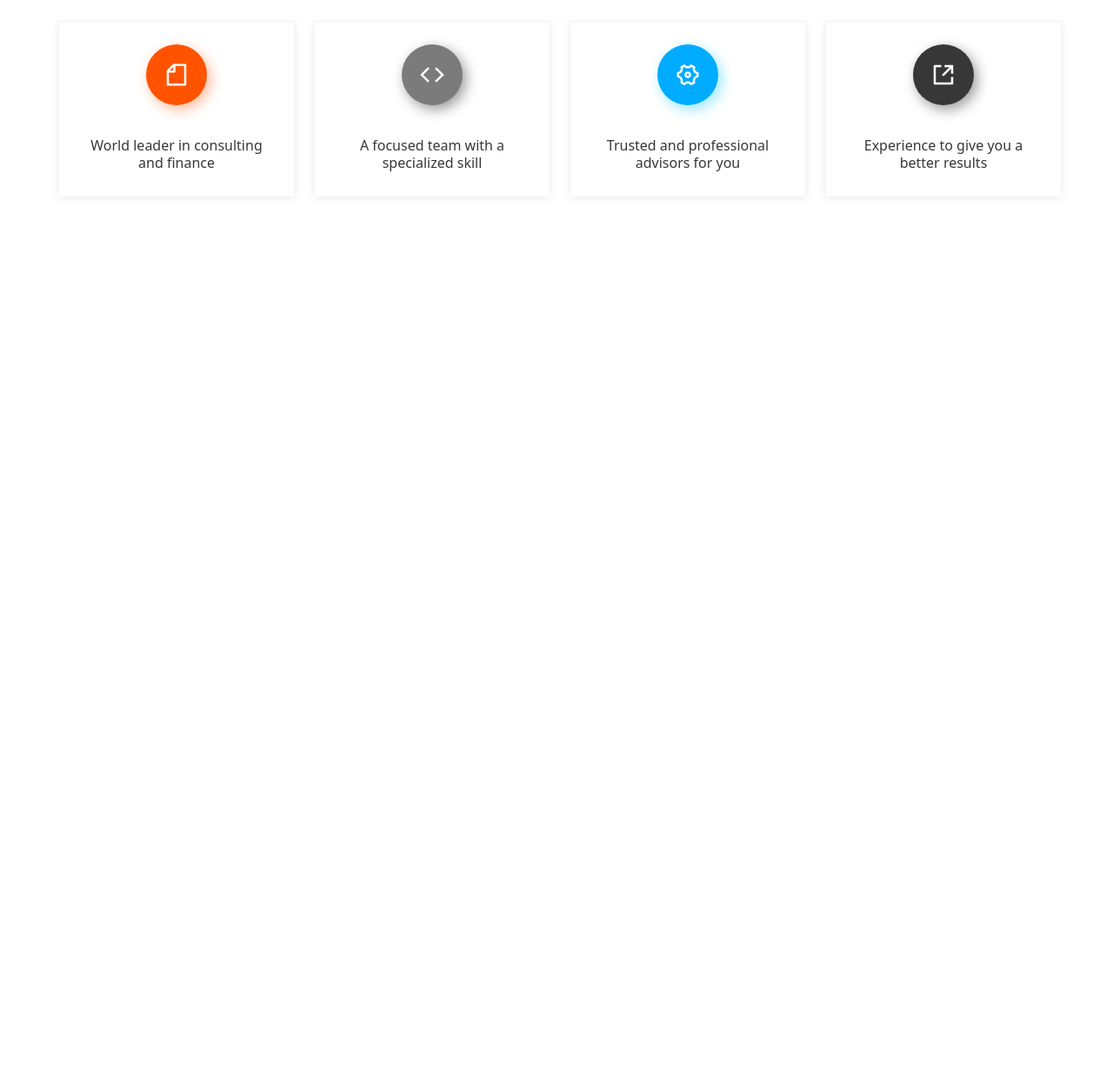
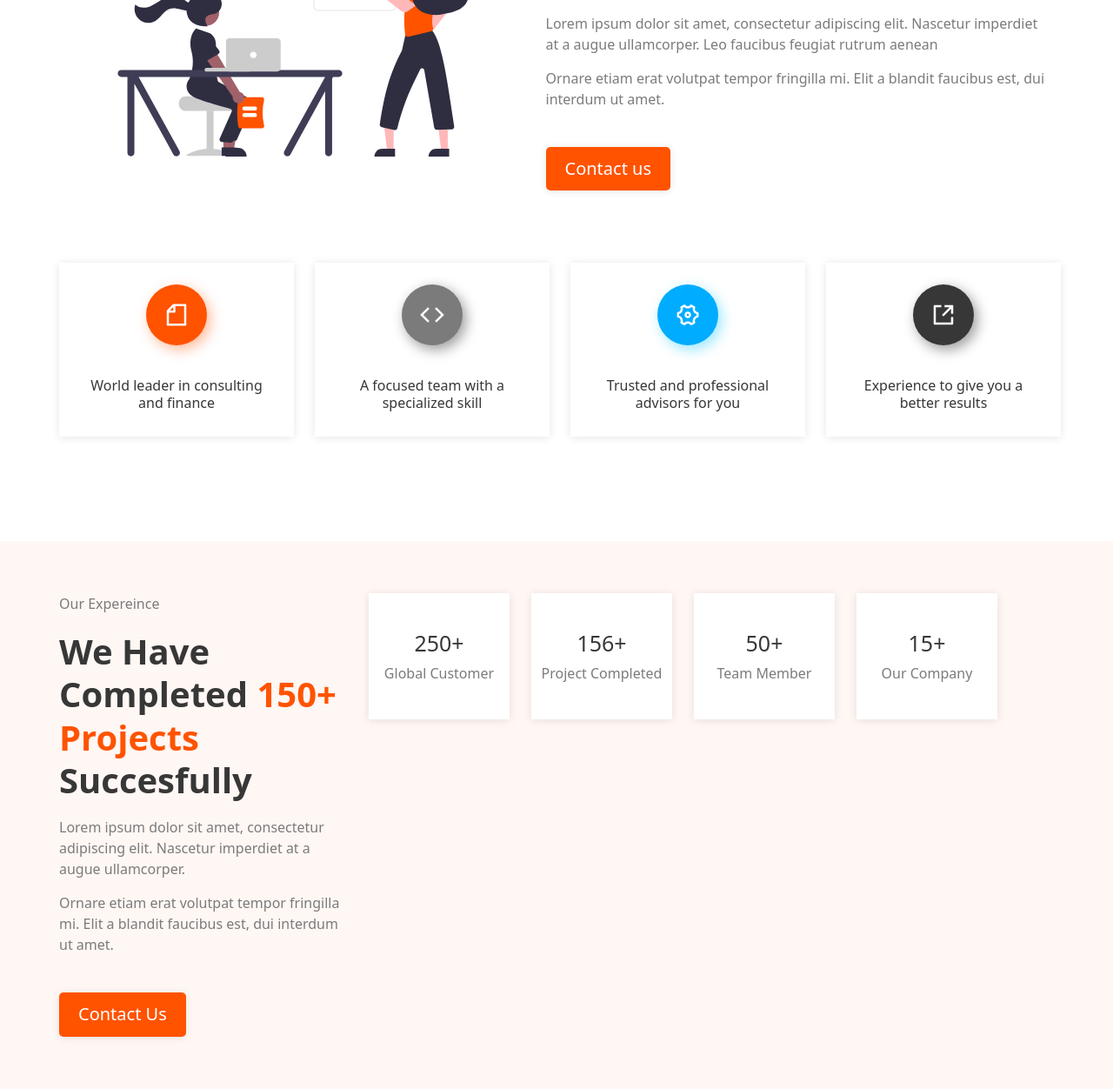
Before and after one commit to Gelsomin0/multipurpose-responsive, a plain HTML site: page index.html in a window 1280 px wide. Shown: the part 1100-2352 px from the top of the page at 87% size. Before the commit the page ends 1376 px from the top, so only its background shows below. Drawn offline with nearby package versions, Linux system fonts and the light colour scheme.

Commit message:
some changes

```diff
--- a/css/styles.css
+++ b/css/styles.css
@@ -297,6 +297,11 @@ body {
 }
 
 @media screen and (min-width: 768px) {
+    .hero-section {
+        padding-top: 73px;
+        padding-bottom: 73px;
+    }
+
     .hero-container {
         flex-direction: row-reverse;
         gap: 19px;
@@ -332,6 +337,11 @@ body {
 }
 
 @media screen and (min-width: 1200px) {
+    .hero-section {
+        padding-top: 153px;
+        padding-bottom: 153px;
+    }
+
     .hero-image-icon {
         width: 639px;
         height: 429px;
@@ -447,6 +457,11 @@ body {
 }
 
 @media screen and (min-width: 768px) {
+    .about-section {
+        padding-top: 120px;
+        padding-bottom: 120px;
+    }
+
     .about-container {
         flex-direction: row;
         flex-wrap: wrap;
@@ -505,3 +520,116 @@ body {
         height: 70px;
     }
 }
+
+
+/* ============================== OUR EXPERIENCE SECTION ============================== */
+
+.our-section {
+    background-color: var(--color-orange-background);
+    padding-top: 50px;
+    padding-bottom: 50px;
+}
+
+.our-container {
+    display: flex;
+    flex-direction: column;
+    gap: 50px;
+}
+
+.our-left-part {
+    display: flex;
+    flex-direction: column;
+    align-items: center;
+    gap: 18px;
+}
+
+.our-section-title {
+    width: 255px;
+}
+
+.our-rigth-list {
+    display: flex;
+    flex-direction: column;
+    gap: 25px;
+}
+
+.our-list-item {
+    /* width: 343px;
+    height: 250px; */
+    background-color: var(--color-white);
+    box-shadow: 0px 1px 10px rgba(0, 0, 0, 0.1);
+    display: flex;
+    flex-direction: column;
+    justify-content: center;
+    align-items: center;
+    gap: 18px;
+    padding-top: 71px;
+    padding-bottom: 71px;
+}
+
+.our-list-item-title {
+    font-weight: 700;
+    font-size: 48px;
+    line-height: 123.6%;
+    text-transform: capitalize;
+    color: var(--color-black);
+}
+
+.our-list-item-info {
+    font-weight: 500;
+    font-size: 25px;
+    line-height: 123.6%;
+    color: var(--color-gray-paragraph);
+}
+
+@media screen and (min-width: 768px) {
+    .our-section {
+        padding-top: 60px;
+        padding-bottom: 60px;
+    }
+
+    .our-container {
+        flex-direction: row;
+        justify-content: center;
+        gap: 24px;
+    }
+
+    .our-section-title {
+        width: 100%;
+    }
+
+    .our-left-part {
+        width: 332px;
+        /* flex-grow: 1; */
+        flex-direction: column;
+        align-items: flex-start;
+    }
+
+    .our-right-part {
+        flex-grow: 1;
+    }
+
+    .our-rigth-list {
+        flex-direction: row;
+        flex-wrap: wrap;
+        /* gap: 8px; */
+    }
+
+    .our-list-item {
+        width: 162px;
+        /* height: 250px; */
+        gap: 10px;
+        padding-top: 42px;
+        padding-bottom: 42px;
+    }
+
+    .our-list-item-title {
+        font-weight: 500;
+        font-size: 25px;
+    }
+
+    .our-list-item-info {
+        font-weight: 400;
+        font-size: 16px;
+    }
+}
--- a/index.html
+++ b/index.html
@@ -153,6 +153,45 @@
             </div>
         </section>
 
+
+        <!-- our experience section -->
+        <section class="our-section">
+            <div class="container our-container">
+                <div class="our-left-part">
+                    <p class="supra-section-title">Our Expereince</p>
+                    <h2 class="section-title our-section-title">We Have Completed <span class="evidance-text">150+ Projects</span> Succesfully</h2>
+                    <p class="about-title-description">
+                        <span class="about-title-description-first-text">
+                            Lorem ipsum dolor sit amet, consectetur adipiscing elit. Nascetur imperdiet at a augue ullamcorper.
+                        </span>
+                        Ornare etiam erat volutpat tempor fringilla mi. Elit a blandit faucibus est, dui interdum ut amet.
+                    </p>
+                    <button class="button" type="button">Contact Us</button>
+                </div>
+
+                <div class="our-right-part">
+                    <ul class="our-rigth-list">
+                        <li class="our-list-item">
+                            <h3 class="our-list-item-title">250+</h3>
+                            <p class="our-list-item-info">Global Customer</p>
+                        </li>
+                        <li class="our-list-item">
+                            <h3 class="our-list-item-title">156+</h3>
+                            <p class="our-list-item-info">Project Completed</p>
+                        </li>
+                        <li class="our-list-item">
+                            <h3 class="our-list-item-title">50+</h3>
+                            <p class="our-list-item-info">Team Member</p>
+                        </li>
+                        <li class="our-list-item">
+                            <h3 class="our-list-item-title">15+</h3>
+                            <p class="our-list-item-info">Our Company</p>
+                        </li>
+                    </ul>
+                </div>
+            </div>
+        </section>
+
     </main>
 
 </body>
```
